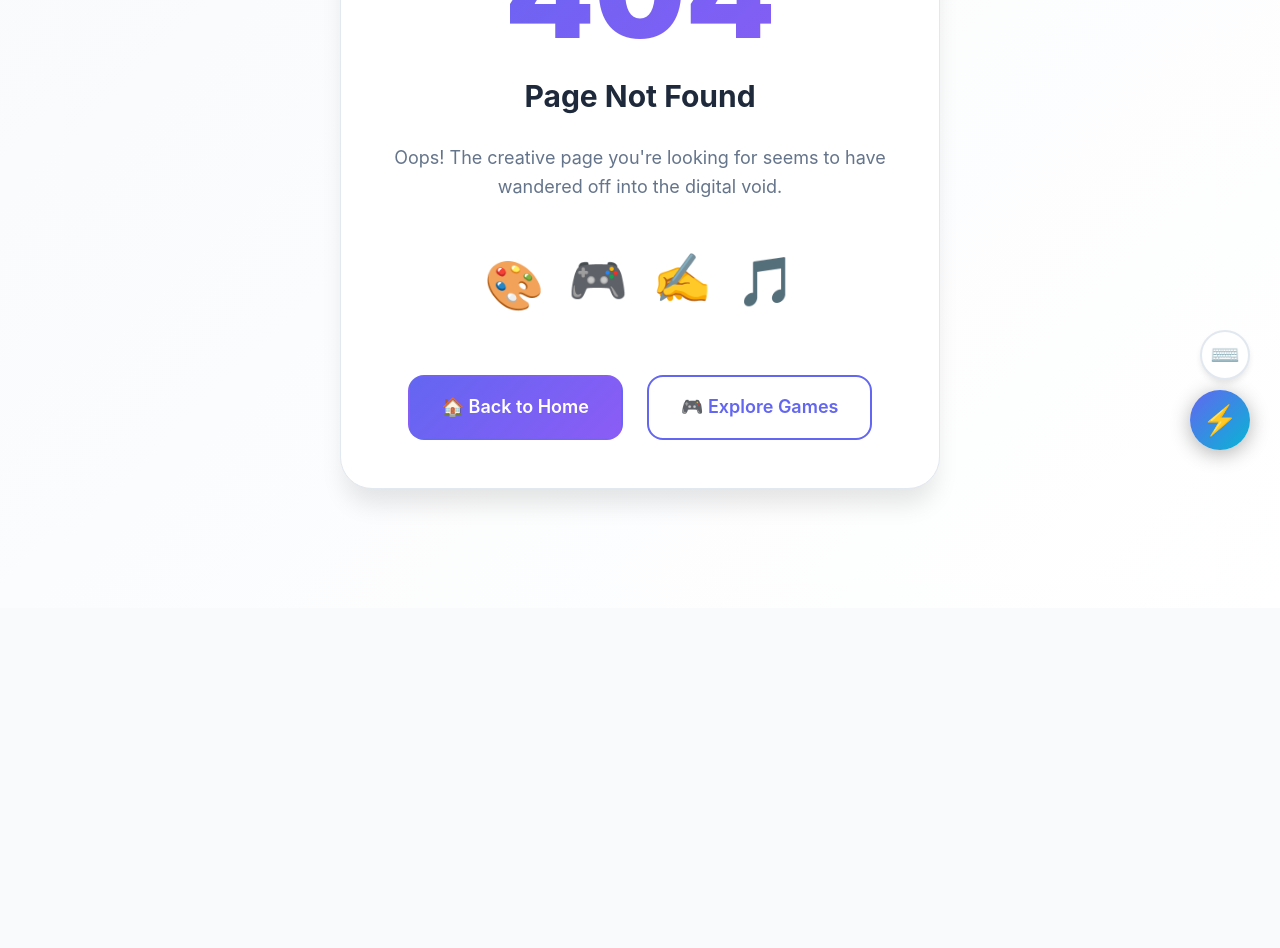
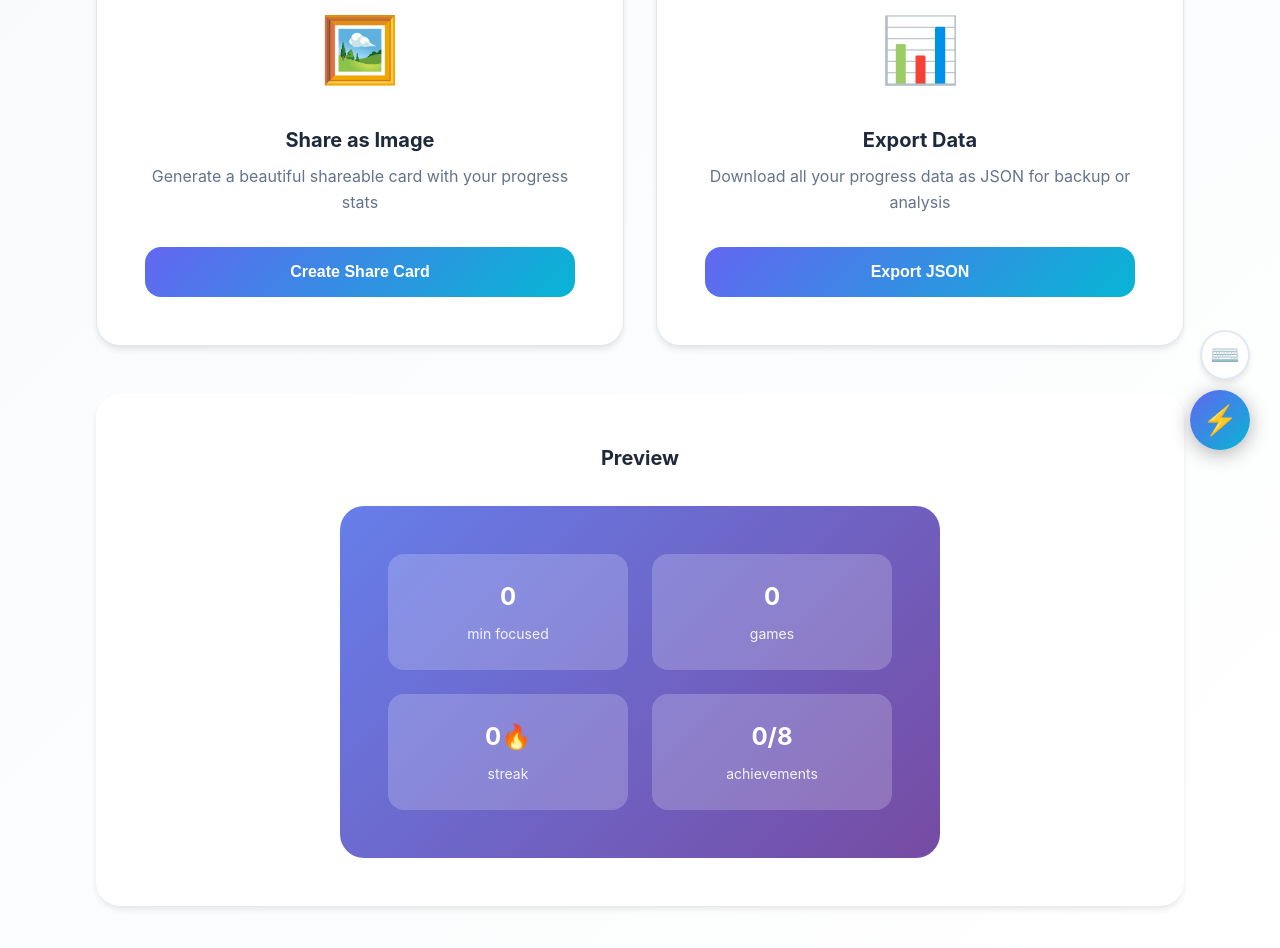
Before and after one commit to Ibek7/Gmax, a React (Vite) app: page /export in a window 1280 px wide. Shown: the part 320-1268 px from the top of the page. Before the commit the page ends 928 px from the top, so only its background shows below. Built offline with nearby package versions, Linux system fonts and the light colour scheme.

Commit message:
feat: Add Progress Exporter to share achievements as images and export data

```diff
--- a/src/App.jsx
+++ b/src/App.jsx
@@ -16,6 +16,7 @@ import AchievementSystem from './components/AchievementSystem'
 import ProgressAnalytics from './components/ProgressAnalytics'
 import QuickActionsMenu from './components/QuickActionsMenu'
 import KeyboardShortcuts from './components/KeyboardShortcuts'
+import ProgressExporter from './components/ProgressExporter'
 import NotFound from './components/NotFound'
 import './styles/App.css'
 
@@ -39,6 +40,7 @@ function App() {
             <Route path="/achievements" element={<AchievementShowcase />} />
             <Route path="/achievement-system" element={<AchievementSystem />} />
             <Route path="/analytics" element={<ProgressAnalytics />} />
+            <Route path="/export" element={<ProgressExporter />} />
             <Route path="/productivity" element={<ProductivityTracker />} />
             <Route path="/settings" element={<UserSettings />} />
             <Route path="/data" element={<DataManager />} />
--- /dev/null
+++ b/src/components/ProgressExporter.jsx
@@ -0,0 +1,190 @@
+import React, { useState } from 'react'
+// Note: html2canvas would need to be installed: npm install html2canvas
+// For now, we'll use a simpler canvas-based approach
+import '../styles/ProgressExporter.css'
+
+const ProgressExporter = () => {
+  const [isExporting, setIsExporting] = useState(false)
+  const [exportSuccess, setExportSuccess] = useState(false)
+
+  const getProgressData = () => {
+    const analytics = JSON.parse(localStorage.getItem('gmaxAnalytics') || '{}')
+    const achievements = JSON.parse(localStorage.getItem('gmaxAchievements') || '[]')
+
+    return {
+      totalMinutes: analytics.totalMinutes || 0,
+      gamesPlayed: analytics.gamesPlayed || 0,
+      currentStreak: analytics.currentStreak || 0,
+      achievementsCount: achievements.filter(a => a.unlocked).length || 0,
+      totalAchievements: achievements.length || 8
+    }
+  }
+
+  const generateShareableCard = async () => {
+    setIsExporting(true)
+
+    const data = getProgressData()
+
+    try {
+      // Create canvas for the share card
+      const canvas = document.createElement('canvas')
+      canvas.width = 1200
+      canvas.height = 800
+      const ctx = canvas.getContext('2d')
+
+      // Background gradient
+      const gradient = ctx.createLinearGradient(0, 0, canvas.width, canvas.height)
+      gradient.addColorStop(0, '#667eea')
+      gradient.addColorStop(1, '#764ba2')
+      ctx.fillStyle = gradient
+      ctx.fillRect(0, 0, canvas.width, canvas.height)
+
+      // Title
+      ctx.fillStyle = 'white'
+      ctx.font = 'bold 72px -apple-system, sans-serif'
+      ctx.textAlign = 'center'
+      ctx.fillText('🏆 My Gmax Progress', canvas.width / 2, 120)
+
+      // Stats boxes
+      const stats = [
+        { value: data.totalMinutes, label: 'Minutes Focused', x: 200, y: 300 },
+        { value: data.gamesPlayed, label: 'Games Played', x: 700, y: 300 },
+        { value: `${data.currentStreak}🔥`, label: 'Day Streak', x: 200, y: 550 },
+        { value: `${data.achievementsCount}/${data.totalAchievements}`, label: 'Achievements', x: 700, y: 550 }
+      ]
+
+      stats.forEach(stat => {
+        // Box background
+        ctx.fillStyle = 'rgba(255, 255, 255, 0.2)'
+        ctx.fillRect(stat.x - 150, stat.y - 80, 300, 160)
+
+        // Value
+        ctx.fillStyle = 'white'
+        ctx.font = 'bold 56px -apple-system, sans-serif'
+        ctx.textAlign = 'center'
+        ctx.fillText(String(stat.value), stat.x, stat.y)
+
+        // Label
+        ctx.font = '24px -apple-system, sans-serif'
+        ctx.fillStyle = 'rgba(255, 255, 255, 0.9)'
+        ctx.fillText(stat.label, stat.x, stat.y + 50)
+      })
+
+      // Footer
+      ctx.font = '20px -apple-system, sans-serif'
+      ctx.fillStyle = 'rgba(255, 255, 255, 0.8)'
+      ctx.fillText('Gmax Creative Studio • Track Your Creativity', canvas.width / 2, 720)
+
+      // Convert to blob and download
+      canvas.toBlob((blob) => {
+        const url = URL.createObjectURL(blob)
+        const link = document.createElement('a')
+        link.download = `gmax-progress-${Date.now()}.png`
+        link.href = url
+        link.click()
+        URL.revokeObjectURL(url)
+
+        setExportSuccess(true)
+        setTimeout(() => setExportSuccess(false), 3000)
+      })
+    } catch (error) {
+      console.error('Export failed:', error)
+    } finally {
+      setIsExporting(false)
+    }
+  }
+
+  const exportAsJSON = () => {
+    const data = {
+      analytics: JSON.parse(localStorage.getItem('gmaxAnalytics') || '{}'),
+      achievements: JSON.parse(localStorage.getItem('gmaxAchievements') || '[]'),
+      exportedAt: new Date().toISOString()
+    }
+
+    const blob = new Blob([JSON.stringify(data, null, 2)], { type: 'application/json' })
+    const url = URL.createObjectURL(blob)
+    const link = document.createElement('a')
+    link.download = `gmax-data-${Date.now()}.json`
+    link.href = url
+    link.click()
+    URL.revokeObjectURL(url)
+
+    setExportSuccess(true)
+    setTimeout(() => setExportSuccess(false), 3000)
+  }
+
+  return (
+    <div className="progress-exporter">
+      <header className="exporter-header">
+        <h1>📤 Export & Share</h1>
+        <p>Share your creative journey with the world</p>
+      </header>
+
+      <div className="export-options">
+        <div className="export-card">
+          <div className="export-icon">🖼️</div>
+          <h3>Share as Image</h3>
+          <p>Generate a beautiful shareable card with your progress stats</p>
+          <button
+            className="export-btn"
+            onClick={generateShareableCard}
+            disabled={isExporting}
+          >
+            {isExporting ? 'Generating...' : 'Create Share Card'}
+          </button>
+        </div>
+
+        <div className="export-card">
+          <div className="export-icon">📊</div>
+          <h3>Export Data</h3>
+          <p>Download all your progress data as JSON for backup or analysis</p>
+          <button
+            className="export-btn"
+            onClick={exportAsJSON}
+          >
+            Export JSON
+          </button>
+        </div>
+      </div>
+
+      {exportSuccess && (
+        <div className="export-success">
+          ✓ Export completed successfully!
+        </div>
+      )}
+
+      <div className="export-preview">
+        <h2>Preview</h2>
+        <div className="preview-card">
+          <div className="preview-stats">
+            {(() => {
+              const data = getProgressData()
+              return (
+                <>
+                  <div className="preview-stat">
+                    <strong>{data.totalMinutes}</strong>
+                    <span>min focused</span>
+                  </div>
+                  <div className="preview-stat">
+                    <strong>{data.gamesPlayed}</strong>
+                    <span>games</span>
+                  </div>
+                  <div className="preview-stat">
+                    <strong>{data.currentStreak}🔥</strong>
+                    <span>streak</span>
+                  </div>
+                  <div className="preview-stat">
+                    <strong>{data.achievementsCount}/{data.totalAchievements}</strong>
+                    <span>achievements</span>
+                  </div>
+                </>
+              )
+            })()}
+          </div>
+        </div>
+      </div>
+    </div>
+  )
+}
+
+export default ProgressExporter
--- /dev/null
+++ b/src/styles/ProgressExporter.css
@@ -0,0 +1,163 @@
+.progress-exporter {
+  padding: var(--space-xl);
+  max-width: 1200px;
+  margin: 0 auto;
+}
+
+.exporter-header {
+  text-align: center;
+  margin-bottom: var(--space-2xl);
+}
+
+.exporter-header h1 {
+  font-size: var(--font-size-3xl);
+  color: var(--text-primary);
+  margin-bottom: var(--space-sm);
+}
+
+.exporter-header p {
+  font-size: var(--font-size-lg);
+  color: var(--text-secondary);
+}
+
+.export-options {
+  display: grid;
+  grid-template-columns: repeat(auto-fit, minmax(300px, 1fr));
+  gap: var(--space-xl);
+  margin-bottom: var(--space-2xl);
+}
+
+.export-card {
+  background: var(--surface-color);
+  border-radius: var(--space-lg);
+  padding: var(--space-2xl);
+  text-align: center;
+  box-shadow: var(--shadow-md);
+  border: 1px solid var(--border-color);
+  transition: all var(--transition-normal);
+}
+
+.export-card:hover {
+  transform: translateY(-4px);
+  box-shadow: var(--shadow-lg);
+}
+
+.export-icon {
+  font-size: 4rem;
+  margin-bottom: var(--space-lg);
+}
+
+.export-card h3 {
+  font-size: var(--font-size-xl);
+  color: var(--text-primary);
+  margin-bottom: var(--space-sm);
+}
+
+.export-card p {
+  font-size: var(--font-size-md);
+  color: var(--text-secondary);
+  margin-bottom: var(--space-xl);
+  line-height: 1.6;
+}
+
+.export-btn {
+  background: linear-gradient(135deg, var(--primary-color), var(--accent-color));
+  color: white;
+  border: none;
+  border-radius: var(--space-md);
+  padding: var(--space-md) var(--space-xl);
+  font-size: var(--font-size-md);
+  font-weight: 600;
+  cursor: pointer;
+  transition: all var(--transition-normal);
+  width: 100%;
+}
+
+.export-btn:hover:not(:disabled) {
+  transform: translateY(-2px);
+  box-shadow: 0 4px 12px rgba(99, 102, 241, 0.4);
+}
+
+.export-btn:disabled {
+  opacity: 0.6;
+  cursor: not-allowed;
+}
+
+.export-success {
+  background: var(--success-color);
+  color: white;
+  padding: var(--space-lg);
+  border-radius: var(--space-md);
+  text-align: center;
+  font-weight: 600;
+  margin-bottom: var(--space-xl);
+  animation: slideDown 0.3s ease-out;
+}
+
+.export-preview {
+  background: var(--surface-color);
+  border-radius: var(--space-lg);
+  padding: var(--space-2xl);
+  box-shadow: var(--shadow-md);
+}
+
+.export-preview h2 {
+  font-size: var(--font-size-xl);
+  color: var(--text-primary);
+  margin-bottom: var(--space-xl);
+  text-align: center;
+}
+
+.preview-card {
+  background: linear-gradient(135deg, #667eea 0%, #764ba2 100%);
+  border-radius: var(--space-lg);
+  padding: var(--space-2xl);
+  color: white;
+  max-width: 600px;
+  margin: 0 auto;
+}
+
+.preview-stats {
+  display: grid;
+  grid-template-columns: repeat(2, 1fr);
+  gap: var(--space-lg);
+}
+
+.preview-stat {
+  background: rgba(255, 255, 255, 0.2);
+  padding: var(--space-lg);
+  border-radius: var(--space-md);
+  text-align: center;
+}
+
+.preview-stat strong {
+  display: block;
+  font-size: var(--font-size-2xl);
+  margin-bottom: var(--space-xs);
+}
+
+.preview-stat span {
+  font-size: var(--font-size-sm);
+  opacity: 0.9;
+}
+
+@keyframes slideDown {
+  from {
+    transform: translateY(-20px);
+    opacity: 0;
+  }
+  to {
+    transform: translateY(0);
+    opacity: 1;
+  }
+}
+
+@media (max-width: 768px) {
+  .export-options {
+    grid-template-columns: 1fr;
+  }
+
+  .preview-stats {
+    grid-template-columns: 1fr;
+  }
+}
```
